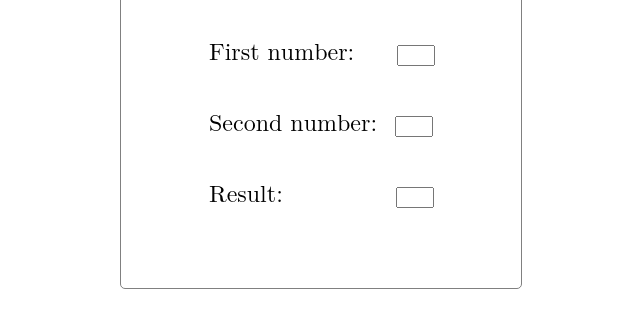
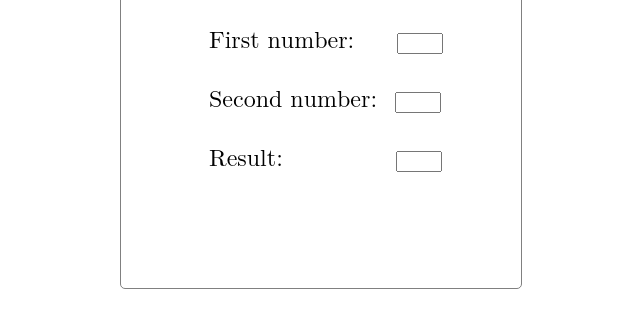
Before and after one commit to Dithinkrishna/Js-learn, a plain HTML site: page 1-sum-app/sum.html in a window 1280 px wide. Shown: the part 91-418 px from the top of the page, without its empty margins (319-959 px from the left). Drawn offline with Linux system fonts and the light colour scheme.

Commit message:
feat: Added alert box

```diff
--- a/1-sum-app/sum-app.css
+++ b/1-sum-app/sum-app.css
@@ -20,7 +20,7 @@
 
 .inp-row {
     text-align: left;
-    margin-top: 42px;
+    margin-top: 30px;
     margin-left: 88px;
     font-size: x-large;
 }
--- a/1-sum-app/sum-app.js
+++ b/1-sum-app/sum-app.js
@@ -1,6 +1,12 @@
 function add() {
     var num1 = parseInt(document.getElementById("inp-first-num").value);
+    if (num1 <= 0) {
+        alert("Negative number is not supported. Please enter a positive number!")
+    }
     var num2 = parseInt(document.getElementById("inp-second-num").value);
+    if (num2 <= 0) {
+        alert("Negative number is not supported. Please enter a positive number!")
+    }
     var sum = num1 + num2;
     document.getElementById("output-result").value = sum;
 }
--- a/1-sum-app/sum.html
+++ b/1-sum-app/sum.html
@@ -1,4 +1,4 @@
-<html>
+<!Doctype html>
 
 <head>
     <title>1-sum-app</title>
```
